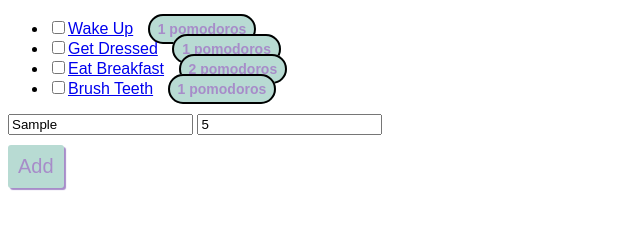
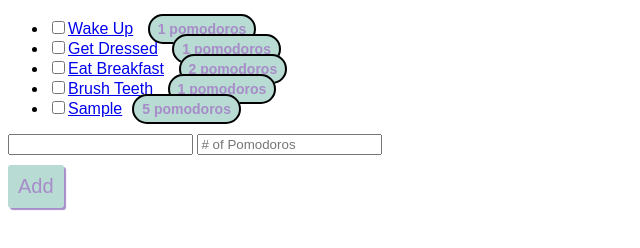
Before and after one commit to lukeb02/To_Do_App_1, a plain HTML site: page index.html in a window 1280 px wide. Both pictures are taken after typing "Sample", "5" into the empty fields and a click on the input "Add". Shown: the part 48-296 px from the top of the page, without its empty margins (0-640 px from the left). Drawn offline with nearby package versions, Linux system fonts and the light colour scheme.

Commit message:
Change 1

```diff
--- a/index.css
+++ b/index.css
@@ -44,3 +44,7 @@ margin-top:10px;
 .checkbox:active{
     padding:10px;
 }
+
+.completed-todo{
+    text-decoration:line-through;
+}
--- a/index.html
+++ b/index.html
@@ -2,11 +2,15 @@
     <head>
         <title> Luke's Great Website</title>
         <link rel = "stylesheet" href = "index.css">
+        <script src = "https://ajax.googleapis.com/ajax/libs/jquery/3.2.1/jquery.min.js"></script>
+        <script type = "text/javascript" src = "index.js"></script>
+
     </head>
+
     <body>
        <h1> Luke's Morning To Do List</h1>
         <ul>
-            <li><input type ="checkbox"><a href= "show.html">Wake Up</a>
+            <li><input type ="checkbox"/><a href= "show.html">Wake Up</a>
             <span class="pomodoros"> 1 pomodoros </span>
             </li>
             <li><input type ="checkbox"><a href= "show.html">Get Dressed<a/>
@@ -21,9 +25,10 @@
 
 
         </ul>
-       <input type = "text" placeholder = "Add a new item">
-       <input type = "number" placeholder = "# of Pomodoros">
+       <div id = "to-do-block">
+       <input class ="text-input" type = "text" id = "new-todo" placeholder = "Add a new item">
+       <input class = "text-input" type = "number" id = "new-pom" placeholder = "# of Pomodoros">
        <input id = "add-new-todo-button" type = "submit" value = Add todo>
-
+       </div>
     </body>
 </html>
--- /dev/null
+++ b/index.js
@@ -0,0 +1,19 @@
+/*global $*/
+
+$(document).ready(function(){
+    $("#add-new-todo-button").click(function() {
+        var todoBlock = $(this).closest("#to-do-block")
+        var description = todoBlock.find("#new-todo")
+        var pomodoroEstimate = todoBlock.find("#new-pom")
+$("ul").append("<li><input type = 'checkbox'/>" + "<a href = 'show.html'>" + description.val() + "</a>" + "<span class = 'pomodoros'>" + pomodoroEstimate.val() + " pomodoros </span></li>")
+description.val(" ")
+pomodoroEstimate.val(" ")
+    })
+})
+
+$(document).ready(function() {
+    $("ul").on("click","input[type=checkbox]",
+    function(){
+        $(this).closest("li").toggleClass("completed-todo")
+    })
+})
```
